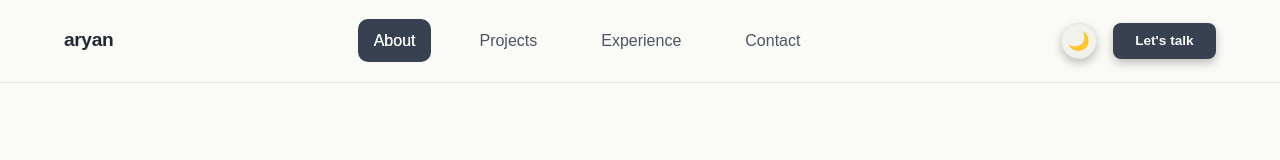
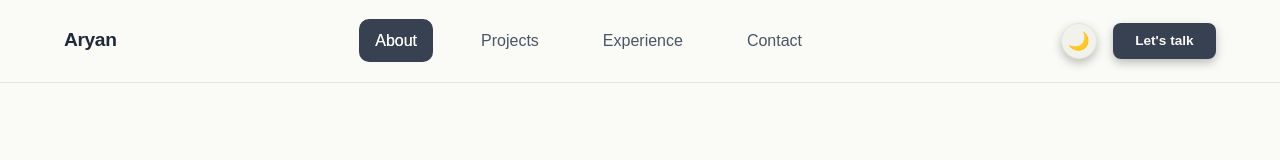
Before and after one commit to aryanguptajsm/portfolio, a React (Vite) app: page / in a window 1280 px wide. Shown: the top 160 px of the page. Built offline with nearby package versions, Linux system fonts and the light colour scheme.

Commit message:
feat: create Navbar component with GooeyNav integration and theme toggle functionality

```diff
--- a/src/components/Navbar.tsx
+++ b/src/components/Navbar.tsx
@@ -19,7 +19,7 @@ const Navbar = ({ isDark, toggleTheme }: NavbarProps) => {
 
   return (
     <nav className="global-nav">
-      <div className="nav-logo">aryan</div>
+      <div className="nav-logo">Aryan</div>
       <div className="nav-links-container">
         <GooeyNav items={navItems} />
       </div>
```
